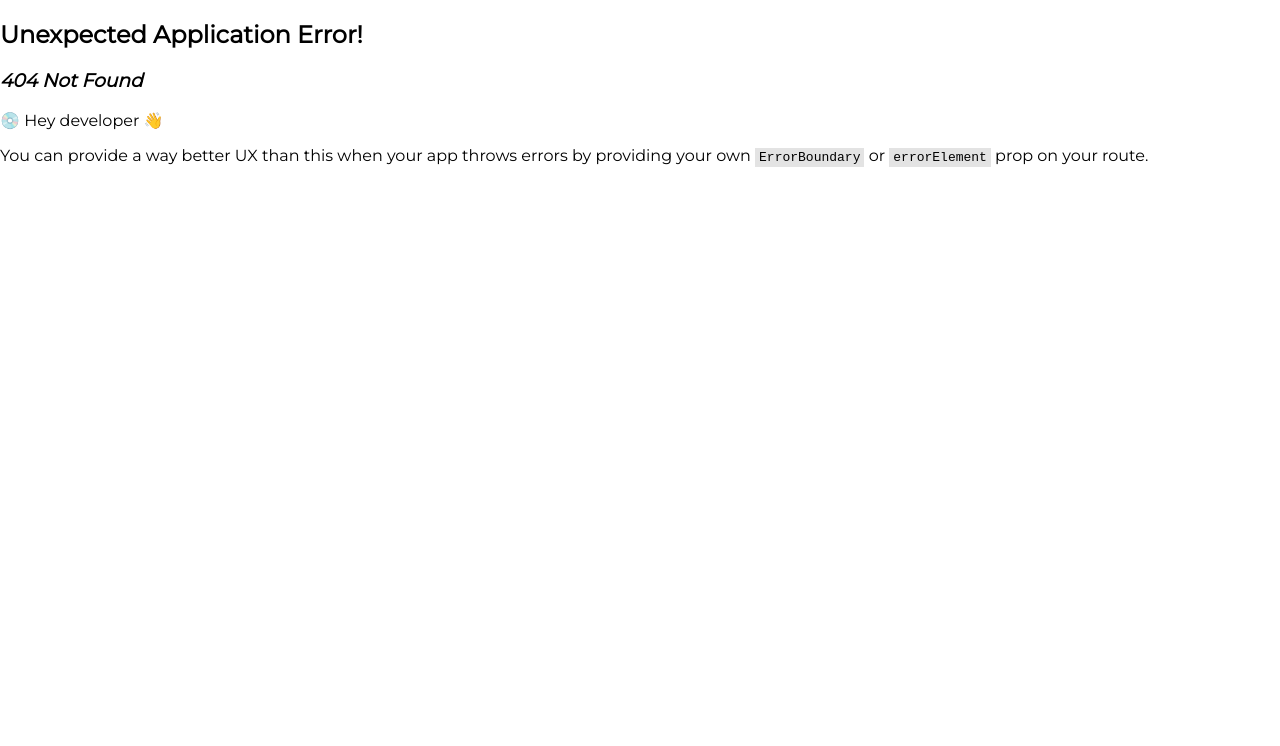
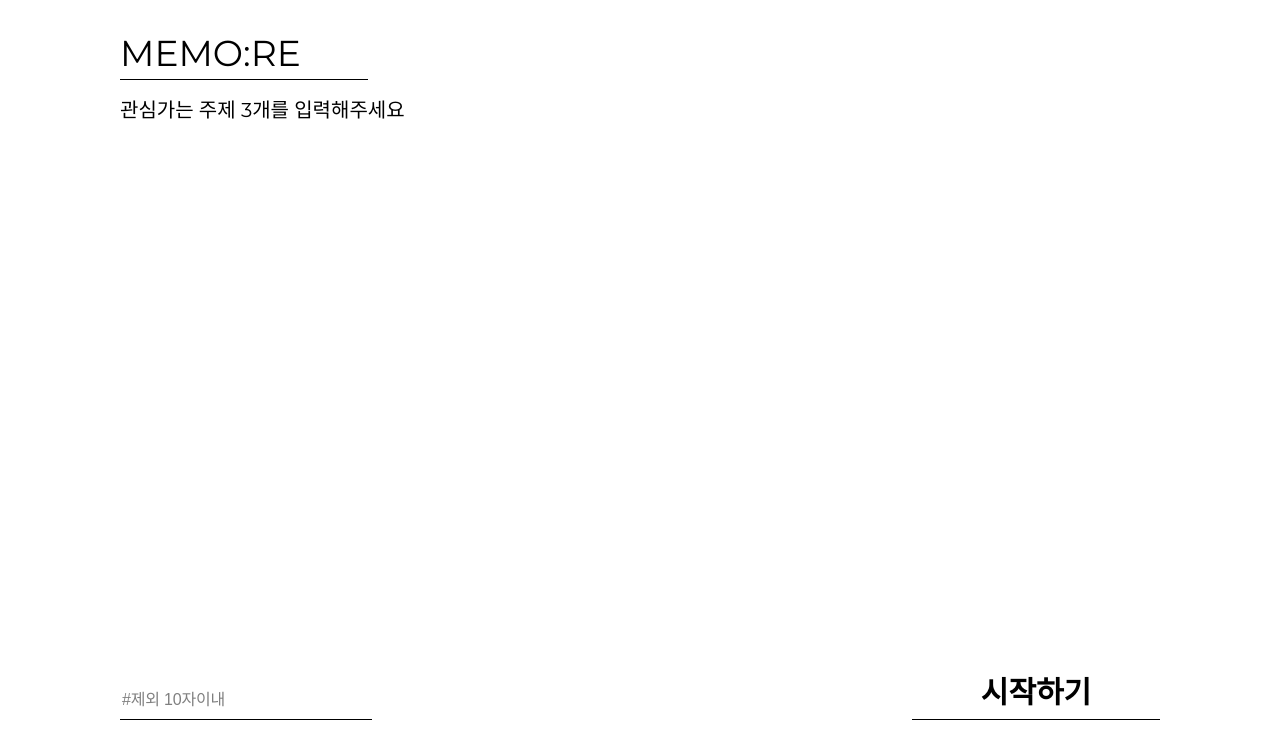
Before and after one commit to potenday-project/MEMO-RE_FE, a React (Create React App) app: page /tag in a window 1280 px wide. Before the commit this address had no page. Shown: the top 746 px of the page. Built offline with nearby package versions, Linux system fonts and the light colour scheme; a web font is replaced by a local one.

Commit message:
feat / 태그 입력 추가 및 UI

```diff
--- a/package.json
+++ b/package.json
@@ -22,7 +22,7 @@
     "web-vitals": "^2.1.0"
   },
   "scripts": {
-    "start": "HTTPS=true SSL_CRT_FILE=_wildcard.example.com.pem SSL_KEY_FILE=_wildcard.example.com-key.pem HOST=0.0.0.0 react-scripts start",
+    "start": "react-scripts start",
     "build": "react-scripts build",
     "test": "react-scripts test",
     "eject": "react-scripts eject"
--- a/src/Pages/Login/index.tsx
+++ b/src/Pages/Login/index.tsx
@@ -80,7 +80,7 @@ const InputWrap = styled.div`
   }
 `;
 
-export const StyledInput = styled.input`
+const StyledInput = styled.input`
   width: 336px;
   border-bottom: 1px solid #000;
   padding-bottom: 10px;
--- a/src/Pages/Main/index.tsx
+++ b/src/Pages/Main/index.tsx
@@ -1,7 +1,11 @@
+import { styled } from "styled-components";
 import GridLayout from "../../components/GridLayout";
 import { openApiAxios } from "../../config/api";
+import { useNavigate } from "react-router-dom";
 
 const MainPage = () => {
+  const navigate = useNavigate();
+
   const handleClick = async () => {
     try {
       const res = await openApiAxios.get("/search");
@@ -18,10 +22,32 @@ const MainPage = () => {
   };
   return (
     <GridLayout>
-      MainPage
-      <button onClick={handleClick}>API 테스트</button>
+      <Dummy>
+        <JustButton onClick={handleClick}>API 테스트</JustButton>
+        <JustButton onClick={() => navigate("/signup")}>회원가입</JustButton>
+        <JustButton onClick={() => navigate("/login")}>로그인</JustButton>
+        <JustButton onClick={() => navigate("/tag")}>
+          태그 입력받으러 가기
+        </JustButton>
+      </Dummy>
     </GridLayout>
   );
 };
 
+const Dummy = styled.section`
+  display: grid;
+  grid-column: span 12;
+  padding: 50px;
+`;
+
+const JustButton = styled.button`
+  border: 1px solid black;
+  box-sizing: border-box;
+  width: 150px;
+  &:hover {
+    background-color: black;
+    color: white;
+  }
+`;
+
 export default MainPage;
--- a/src/Pages/SignUp/index.tsx
+++ b/src/Pages/SignUp/index.tsx
@@ -112,7 +112,7 @@ const InputWrap = styled.div`
   }
 `;
 
-export const StyledInput = styled.input`
+const StyledInput = styled.input`
   width: 336px;
   border-bottom: 1px solid #000;
   padding-bottom: 10px;
--- /dev/null
+++ b/src/Pages/tag/index.tsx
@@ -0,0 +1,94 @@
+import { styled } from "styled-components";
+import GridHeaderLayout from "../../components/GridHeaderLayout";
+import SubmitButton from "../../components/SubmitButton";
+import { StyledInput } from "../../components/CommonInput";
+import { useEffect, useState } from "react";
+
+type TagsType = string[];
+
+const TagPage = () => {
+  const [currentValue, setCurrentValue] = useState("");
+  const [tags, setTags] = useState<TagsType>([]);
+
+  useEffect(() => {}, [tags]);
+
+  const addTag = (e: React.KeyboardEvent<HTMLInputElement>) => {
+    if (e.nativeEvent.isComposing) return; // 엔터 이벤트 중복 방지
+    if (e.key === "Enter") {
+      if (tags.length === 3) {
+        setCurrentValue("");
+        alert("주제 3개를 모두 입력했어요!🙆🏻‍♀️");
+        return;
+      }
+      setTags([...tags, currentValue]);
+      setCurrentValue("");
+    }
+  };
+
+  const handleStart = () => {
+    console.log("시작하기");
+  };
+
+  return (
+    <GridHeaderLayout>
+      <Contents>
+        <Description>관심가는 주제 3개를 입력해주세요</Description>
+        <TagContainer>
+          {tags ? tags.map((tag, idx) => <Tag key={idx}>#{tag}</Tag>) : null}
+        </TagContainer>
+      </Contents>
+      <TagInput
+        type="text"
+        placeholder="#제외 10자이내"
+        onChange={(e) => setCurrentValue(e.target.value)}
+        onKeyDownCapture={(e) => addTag(e)}
+        value={currentValue}
+      />
+      <SubmitButton onClick={handleStart}>시작하기</SubmitButton>
+    </GridHeaderLayout>
+  );
+};
+
+const Contents = styled.main`
+  position: relative;
+  grid-column: span 12;
+  display: grid;
+  grid-template-columns: repeat(2, 1fr);
+`;
+
+const Description = styled.p`
+  position: absolute;
+  top: 0;
+  color: #000;
+  font-size: 20px;
+  font-weight: 400;
+  line-height: 29px;
+`;
+
+const TagContainer = styled.div`
+  grid-column: 1fr;
+  display: flex;
+  flex-direction: column;
+  justify-content: center;
+  gap: 59px;
+`;
+
+const Tag = styled.span`
+  color: #000;
+  font-size: 36px;
+  font-weight: 700;
+`;
+
+const TagInput = styled(StyledInput)`
+  position: absolute;
+  bottom: 80px;
+  left: 80px;
+  display: block;
+
+  padding-bottom: 0;
+  width: 248px;
+  line-height: 42px;
+  letter-spacing: -0.22px;
+`;
+
+export default TagPage;
--- a/src/index.css
+++ b/src/index.css
@@ -11,7 +11,8 @@ body {
   -moz-osx-font-smoothing: grayscale;
 }
 
-h1 {
+h1,
+p {
   margin: 0;
   padding: 0;
 }
--- a/src/index.tsx
+++ b/src/index.tsx
@@ -7,6 +7,7 @@ import LoginPage from "./pages/login";
 import axios from "axios";
 import { Provider } from "react-redux";
 import { store } from "./app/store";
+import TagPage from "./pages/tag";
 
 axios.defaults.baseURL = "https://alwaysalsoholiday.xyz";
 axios.defaults.withCredentials = true;
@@ -24,6 +25,10 @@ const router = createBrowserRouter([
     path: "/login",
     element: <LoginPage />,
   },
+  {
+    path: "/tag",
+    element: <TagPage />,
+  },
 ]);
 
 const root = ReactDOM.createRoot(
```
